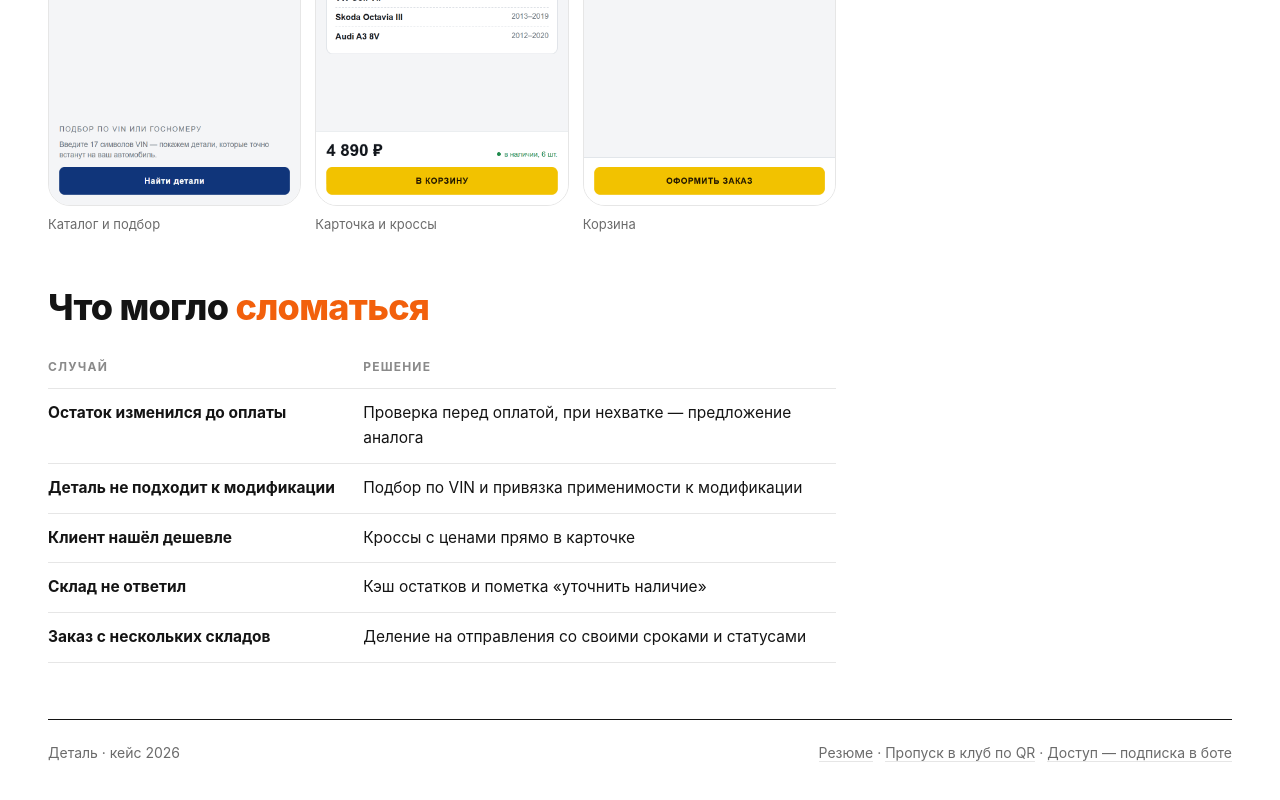
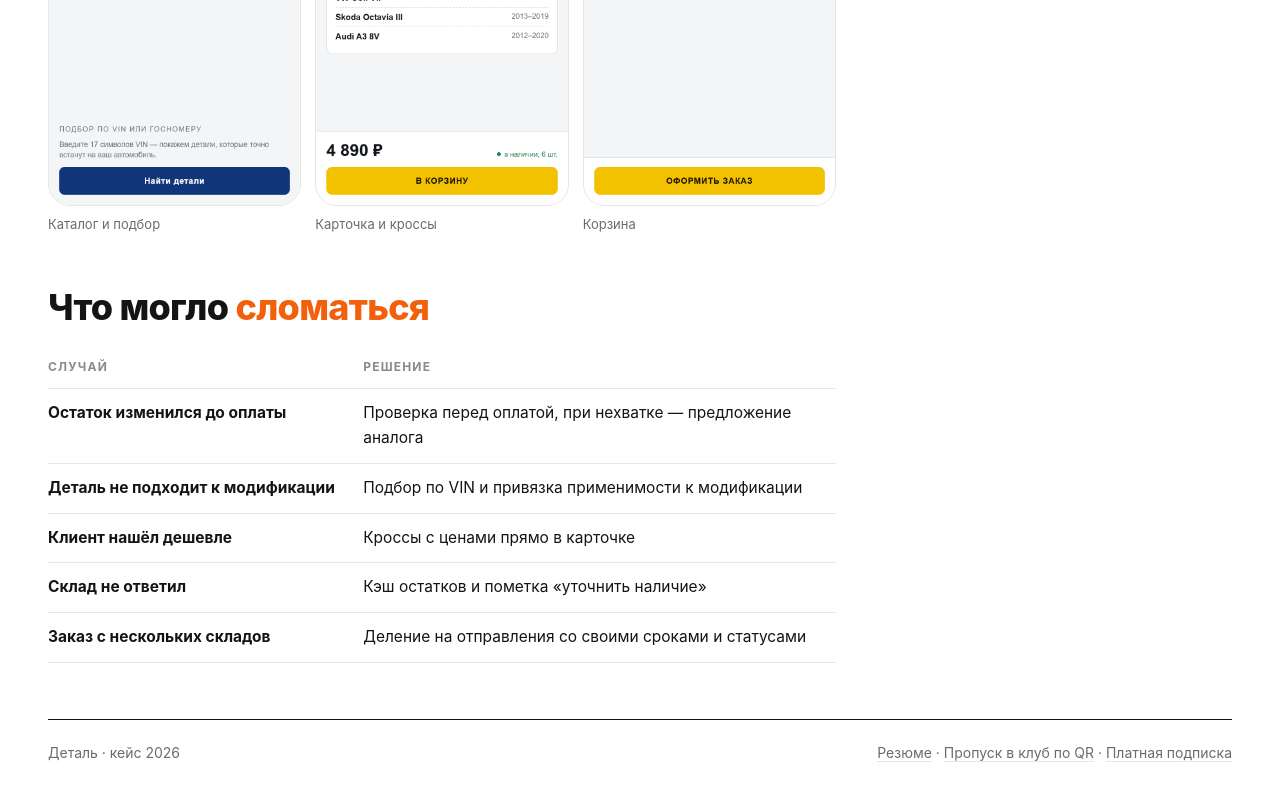
Before and after one commit to Chetvertak25/chetvertak, a plain HTML site: page деталь.html in a window 1280 px wide. Shown: the part 3357-4157 px from the top of the page. Drawn offline with Linux system fonts and the light colour scheme.

Commit message:
rename: платная подписка (деталь.html)

```diff
--- a/деталь.html
+++ b/деталь.html
@@ -116,7 +116,7 @@
 
   <div class="foot">
     <span>Деталь · кейс 2026</span>
-    <span><a href="index.html">Резюме</a> · <a href="хардфит.html">Пропуск в клуб по QR</a> · <a href="бот-канал.html">Доступ — подписка в боте</a></span>
+    <span><a href="index.html">Резюме</a> · <a href="хардфит.html">Пропуск в клуб по QR</a> · <a href="бот-канал.html">Платная подписка</a></span>
   </div>
 </div>
 
```
